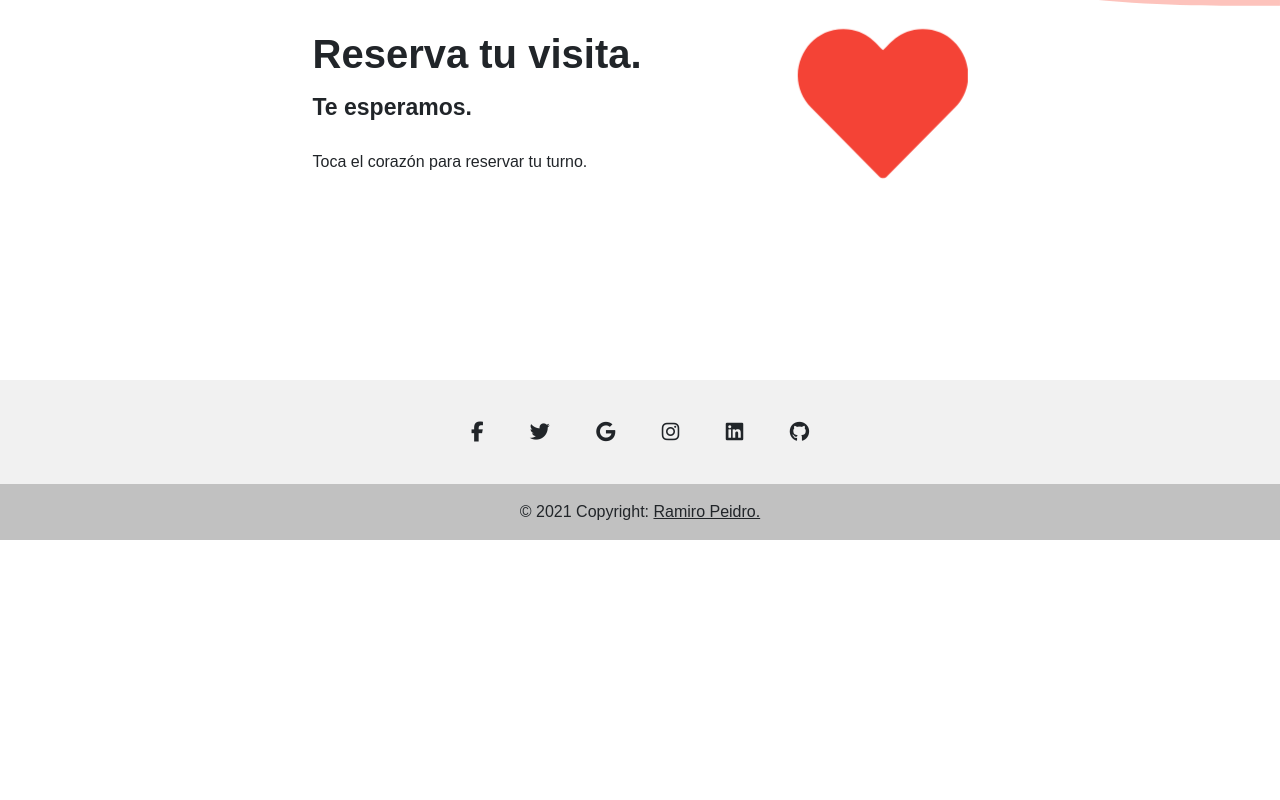
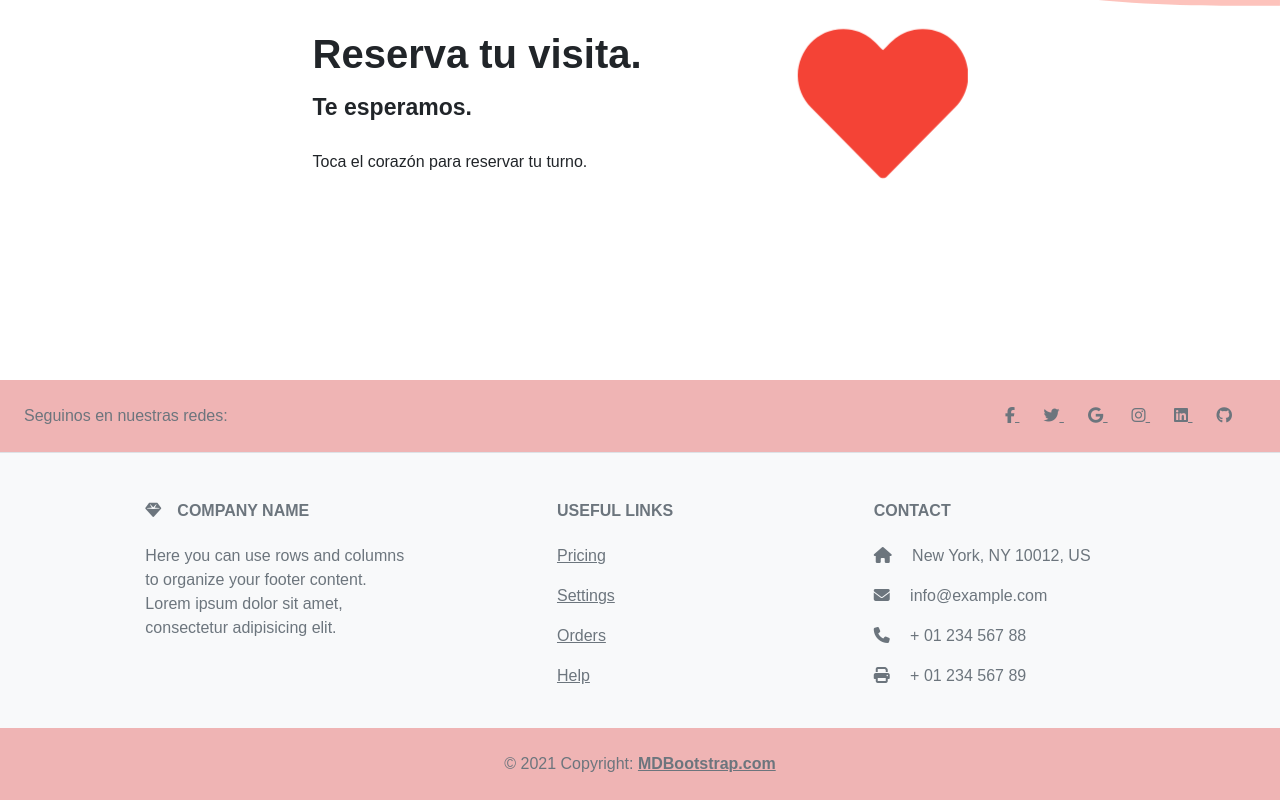
Before and after one commit to RamiroPeidro/Web-Consultorio, a website: page quienes-somos.html in a window 1280 px wide. Shown: the part 2444-3244 px from the top of the page. Before the commit the page ends 2984 px from the top, so only its background shows below. Drawn offline with nearby package versions, Linux system fonts and the light colour scheme; a web font is replaced by a local one.

Commit message:
cambio en el footer

```diff
--- a/quienes-somos.html
+++ b/quienes-somos.html
@@ -59,7 +59,7 @@
     <section class="about-us">
         <div class="container-fluid">
             <div class="row align-items-center about-us__container">
-                <div class="col-md-6 about-us__titulo">
+                <div class="col-md-7 about-us__titulo">
                     <h2 id="h2-aboutus" class='about-us__titulo-h1'>¿Quiénes somos?</h2>
                     <p class='about-us__titulo-p'>Conocenos.</p>
                 </div>
@@ -149,64 +149,85 @@
 
 
   <!--COMIENZO FOOTER-->
-  <footer class="text-center text-white" style="background-color: #f1f1f1;">
-    <!-- Grid container -->
-    <div class="container pt-4">
-      <!-- Section: Social media -->
-      <section class="mb-4">
-        <a
-          class="btn btn-link btn-floating btn-lg text-dark m-1"
-          href="#!"
-          role="button"
-          data-mdb-ripple-color="dark"
-          >
+  <footer class="text-center text-lg-start bg-light text-muted">
+    <section
+      class="d-flex justify-content-center justify-content-lg-between p-4 border-bottom" style="background-color: rgba(224, 70, 70, 0.39);">
+      <div class="me-5 d-none d-lg-block">
+        <span>Seguinos en nuestras redes:</span>
+      </div>
+      <div>
+        <a href="" class="me-4 text-reset">
           <i class="fab fa-facebook-f"></i>
         </a>
-        <a
-          class="btn btn-link btn-floating btn-lg text-dark m-1"
-          href="#!"
-          role="button"
-          data-mdb-ripple-color="dark"
-          ><i class="fab fa-twitter"></i
-        ></a>
-        <a
-          class="btn btn-link btn-floating btn-lg text-dark m-1"
-          href="#!"
-          role="button"
-          data-mdb-ripple-color="dark"
-          ><i class="fab fa-google"></i
-        ></a>
-        <a
-          class="btn btn-link btn-floating btn-lg text-dark m-1"
-          href="#!"
-          role="button"
-          data-mdb-ripple-color="dark"
-          ><i class="fab fa-instagram"></i
-        ></a>
-        <a
-          class="btn btn-link btn-floating btn-lg text-dark m-1"
-          href="#!"
-          role="button"
-          data-mdb-ripple-color="dark"
-          ><i class="fab fa-linkedin"></i
-        ></a>
-        <a
-          class="btn btn-link btn-floating btn-lg text-dark m-1"
-          href="#!"
-          role="button"
-          data-mdb-ripple-color="dark"
-          ><i class="fab fa-github"></i
-        ></a>
+        <a href="" class="me-4 text-reset">
+          <i class="fab fa-twitter"></i>
+        </a>
+          <a href="" class="me-4 text-reset">
+            <i class="fab fa-google"></i>
+          </a>
+          <a href="" class="me-4 text-reset">
+            <i class="fab fa-instagram"></i>
+          </a>
+          <a href="" class="me-4 text-reset">
+            <i class="fab fa-linkedin"></i>
+          </a>
+          <a href="" class="me-4 text-reset">
+            <i class="fab fa-github"></i>
+          </a>
+      </div>
     </section>
+
+    <section class="">
+      <div class="container text-center text-md-start mt-5">
+        <div class="row mt-3">
+          <div class="col-md-3 col-lg-4 col-xl-3 mx-auto mb-4">
+              <h6 class="text-uppercase fw-bold mb-4">
+                <i class="fas fa-gem me-3"></i>Company name
+              </h6>
+              <p>
+                Here you can use rows and columns to organize your footer content. Lorem ipsum
+                dolor sit amet, consectetur adipisicing elit.
+              </p>
           </div>
 
+          <div class="col-md-3 col-lg-2 col-xl-2 mx-auto mb-4">
+              <h6 class="text-uppercase fw-bold mb-4">
+                Useful links
+              </h6>
+              <p>
+                <a href="#!" class="text-reset">Pricing</a>
+              </p>
+              <p>
+                <a href="#!" class="text-reset">Settings</a>
+              </p>
+              <p>
+                <a href="#!" class="text-reset">Orders</a>
+              </p>
+              <p>
+                <a href="#!" class="text-reset">Help</a>
+              </p>
+          </div>
 
-    <!-- Copyright -->
-    <div class="text-center text-dark p-3" style="background-color: rgba(0, 0, 0, 0.2);">
+          <div class="col-md-4 col-lg-3 col-xl-3 mx-auto mb-md-0 mb-4">
+              <h6 class="text-uppercase fw-bold mb-4">
+                Contact
+              </h6>
+              <p><i class="fas fa-home me-3"></i> New York, NY 10012, US</p>
+              <p>
+                <i class="fas fa-envelope me-3"></i>
+                info@example.com
+              </p>
+              <p><i class="fas fa-phone me-3"></i> + 01 234 567 88</p>
+              <p><i class="fas fa-print me-3"></i> + 01 234 567 89</p>
+          </div>
+        </div>
+      </div>
+    </section>
+
+    <div class="text-center p-4" style="background-color: rgba(224, 70, 70, 0.39);">
       © 2021 Copyright:
-      <a class="text-dark" href="https://github.com/RamiroPeidro">Ramiro Peidro.</a>
+      <a class="text-reset fw-bold" href="https://mdbootstrap.com/">MDBootstrap.com</a>
     </div>
-    <!-- Copyright -->
   </footer>
 <!--FIN FOOTER-->
 
```
Also changed, not shown: contacto-bs.html (+76 -55 lines), index.html (+71 -52 lines), inicio-sesion.html (+71 -50 lines), turnos.html (+71 -50 lines), 3 other files. Lines whose indentation alone changed are shown as unchanged.
